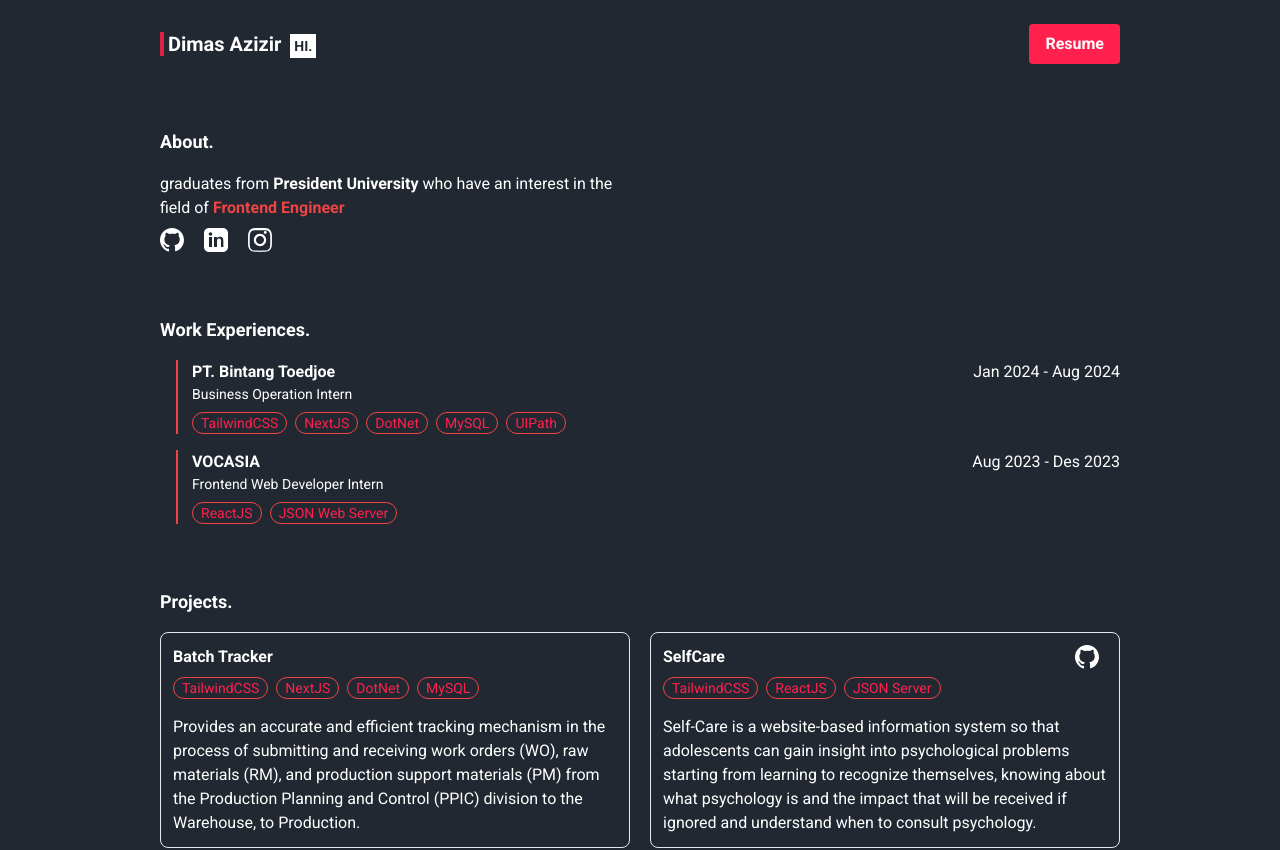
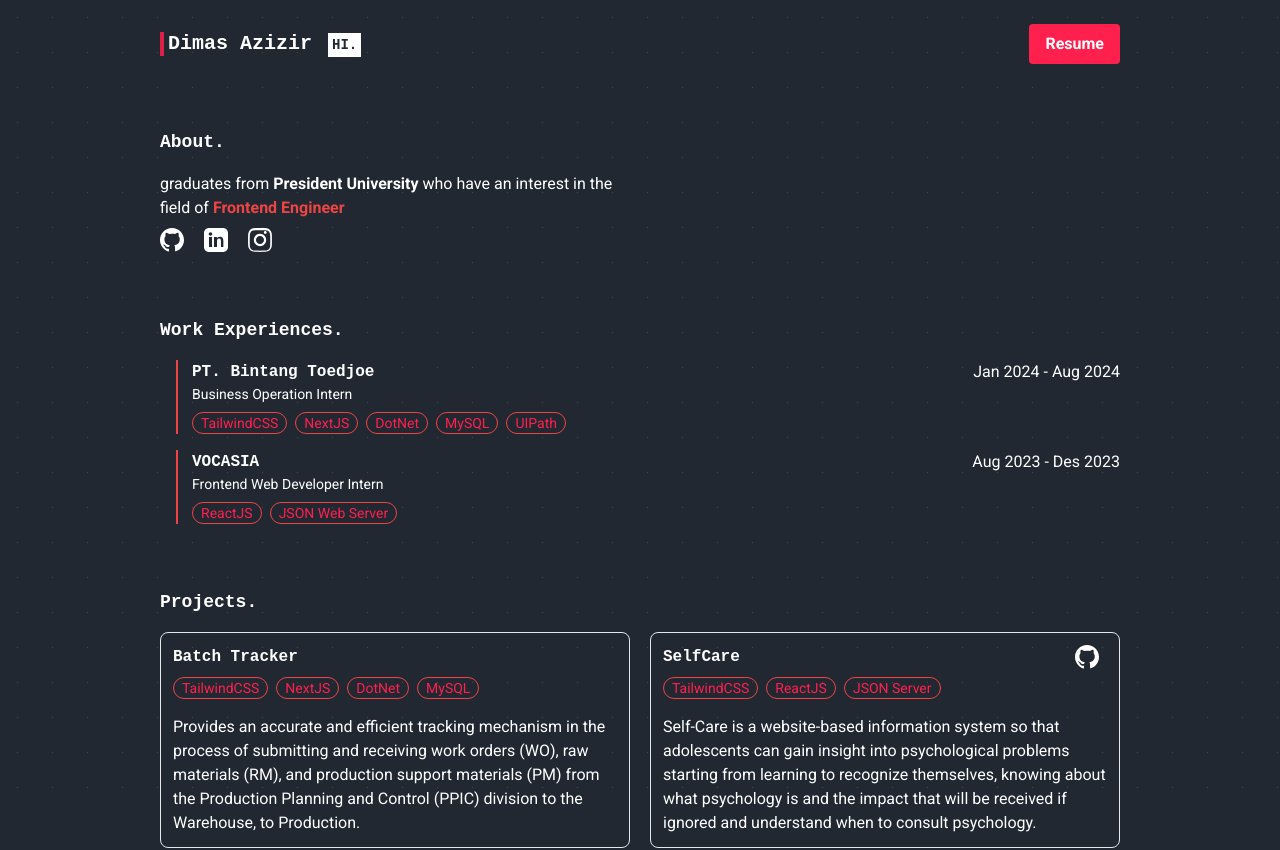
Before and after one commit to dmzazz/portfolio, a Next.js app: page / in a window 1280 px wide. Shown: the top 850 px of the page. Built offline with nearby package versions, Linux system fonts and the light colour scheme.

Commit message:
menambahkan font family pada h2,h3 dan bg dots

```diff
--- a/app/globals.css
+++ b/app/globals.css
@@ -35,3 +35,15 @@ body {
   color: var(--text-second);
   background: var(--background-main);
 }
+
+h2,
+h3 {
+  font-family: "Courier New", Courier, monospace;
+}
+
+@layer utilities {
+  .bg-dots {
+    background-image: radial-gradient(circle, #cccccc 1px, transparent 1px);
+    background-size: 35px 35px;
+  }
+}
--- a/app/layout.jsx
+++ b/app/layout.jsx
@@ -8,7 +8,7 @@ const roboto = Roboto({
 });
 
 export const metadata = {
-  title: "Dimas Azizir",
+  title: "Dimas Azizir - Frontend Engineer",
   description: "Dimas Azizir personal website",
 };
 
--- a/app/page.jsx
+++ b/app/page.jsx
@@ -3,7 +3,9 @@ import Link from "next/link";
 
 export default function Home() {
   return (
-    <div className="w-3/4 lg:w-3/4 mx-auto my-6">
+    <div className="before:content-[''] before:absolute before:inset-0 before:bg-dots before:opacity-20">
+      <div className="relative w-10/12 lg:w-3/4 mx-auto py-6">
+        {/* Top */}
         <section>
           <div className="flex justify-between items-center">
             <div className="flex items-center">
@@ -18,10 +20,11 @@ export default function Home() {
           </div>
         </section>
 
+        {/* About */}
         <section>
           <div className="mt-16">
             <h2 className="text-lg font-semibold">About.</h2>
-          <p className="w-1/2 mt-4">
+            <p className="md:w-1/2 mt-4">
               graduates from <span className="font-semibold">President University</span> who have an interest in the field of <span className="text-red-500 font-semibold">Frontend Engineer</span>
             </p>
             <ul className="flex gap-5 mt-2">
@@ -51,6 +54,7 @@ export default function Home() {
         </div>
       </section> */}
 
+        {/* Work Experiences */}
         <section>
           <div className="mt-16">
             <h2 className="text-lg font-semibold">Work Experiences.</h2>
@@ -64,7 +68,7 @@ export default function Home() {
                   </div>
 
                   <p className="text-sm">{work.position}</p>
-                <div className="flex gap-2 mt-2">
+                  <div className="flex flex-wrap gap-2 mt-2">
                     {work.tech.map((tech, idx) => (
                       <span key={idx} className="border border-red-500 text-third rounded-full px-2 text-sm">
                         {tech}
@@ -77,6 +81,7 @@ export default function Home() {
           </div>
         </section>
 
+        {/* Projects */}
         <section>
           <div className="mt-16">
             <h2 className="text-lg font-semibold">Projects.</h2>
@@ -117,5 +122,6 @@ export default function Home() {
           </div>
         </section>
       </div>
+    </div>
   );
 }
```
Lines whose indentation alone changed are shown as unchanged.
